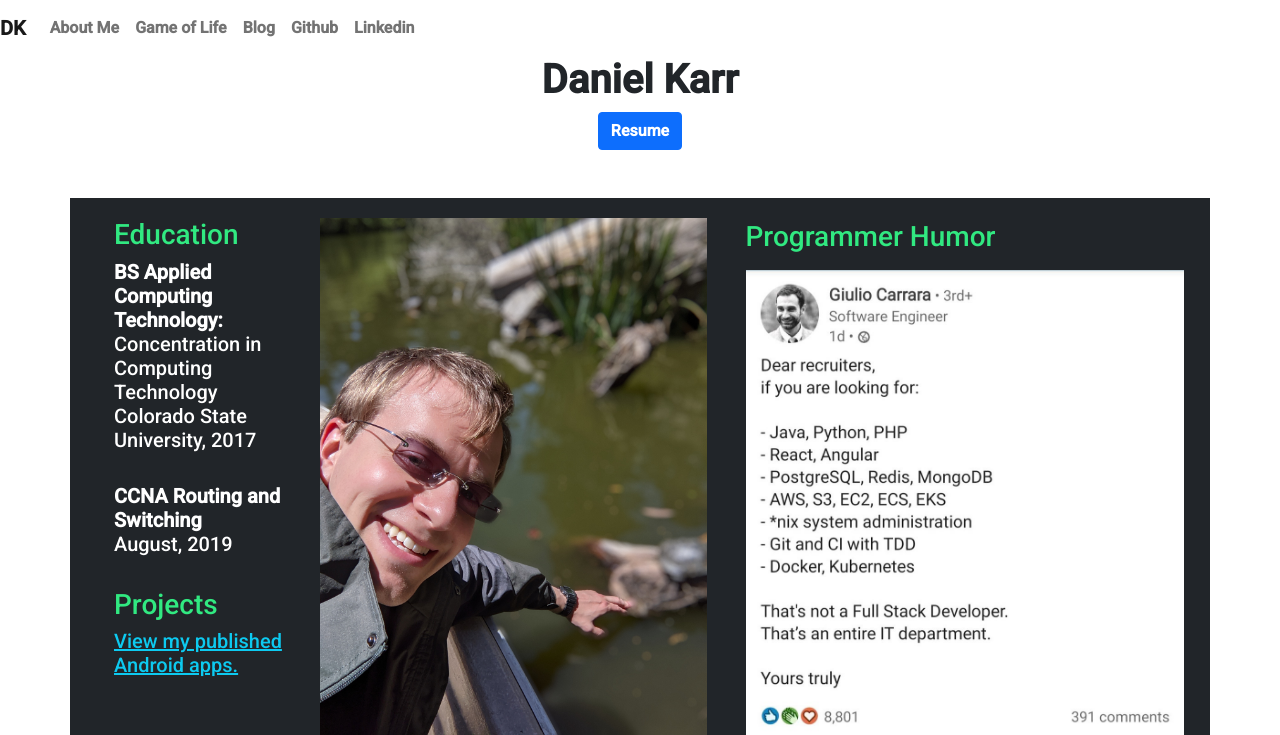
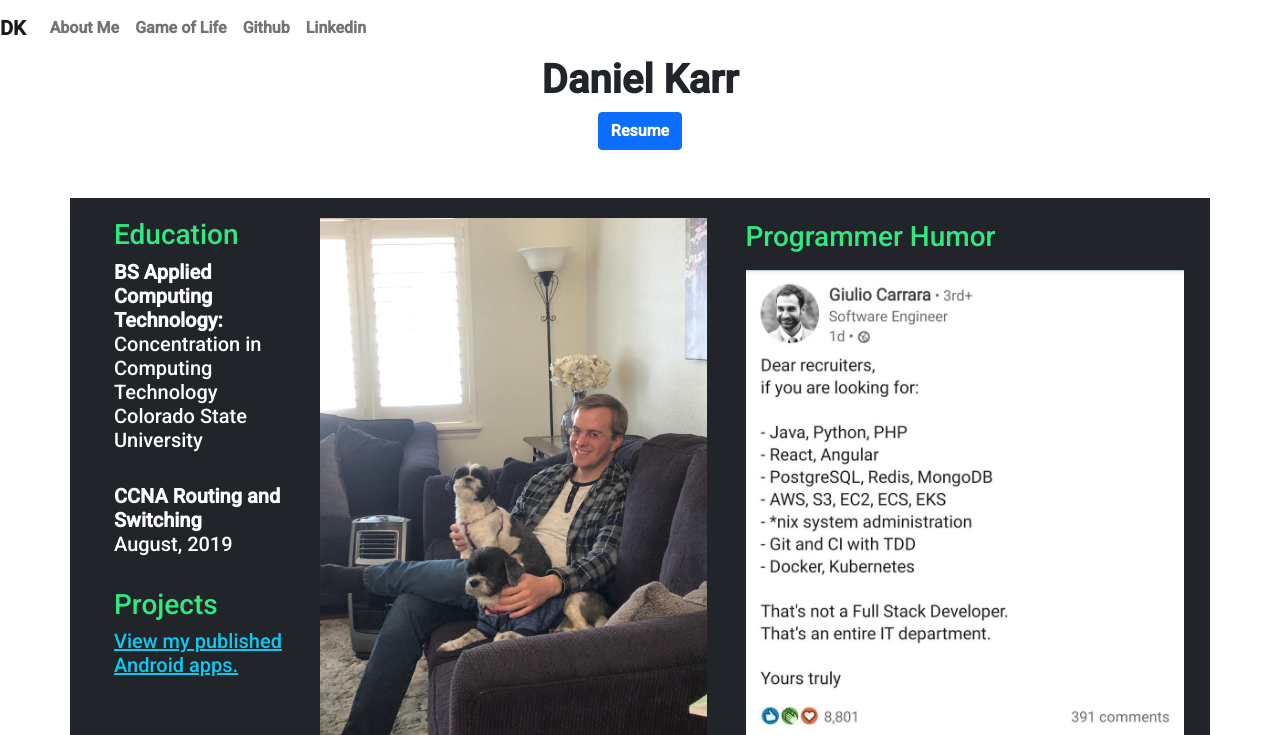
Before and after one commit to djkarr/django_project, a Django app: page / in a window 1280 px wide. Shown: the top 735 px of the page. Run offline with Django 3.2, Linux system fonts and the light colour scheme; parts of the project's set-up code (start-up, migrations or seed data) failed here and were passed over.

Commit message:
Removed Blog. Small changes elsewhere.

```diff
--- a/daniels_django_laboratory/urls.py
+++ b/daniels_django_laboratory/urls.py
@@ -17,7 +17,6 @@ from django.contrib import admin
 from django.urls import path
 from dashboard import views
 from game_of_life import views as gol_views
-from blog import views as blog_views
 from django.conf.urls.static import static
 from django.conf import settings
 
@@ -25,7 +24,6 @@ urlpatterns = [
     path('admin/', admin.site.urls),
     path('', views.dashboard, name="dashboard"),
     path('gameoflife/', gol_views.game_of_life, name="gameoflife"),
-    path('blog/', blog_views.blog, name="blog"),
 ]
 
 urlpatterns += static(settings.MEDIA_URL, document_root=settings.MEDIA_ROOT)
--- a/dashboard/templates/dashboard/base.html
+++ b/dashboard/templates/dashboard/base.html
@@ -36,9 +36,6 @@
                     <a class="nav-link" href="{% url 'gameoflife' %}">Game of Life</a>
                 </li>
                 <li class="nav-item">
-                    <a class="nav-link" href="{% url 'blog' %}">Blog</a>
-                </li>
-                <li class="nav-item">
                     <a class="nav-link" href="https://github.com/djkarr" target="_blank" rel="noopener noreferrer">Github</a>
                 </li>
                 <li class="nav-item">
--- a/dashboard/templates/dashboard/home.html
+++ b/dashboard/templates/dashboard/home.html
@@ -4,7 +4,6 @@
 <div class="container text-center">
     <h1 class="fw-bold">Daniel Karr</h1>
     <a href="{% static 'dashboard/DKResume.pdf' %}" target="_blank"><button id="resume_button" class="btn btn-primary fw-bold">Resume</button></a>
-    {% comment %} <a href="{% static 'dashboard/coverLetter.pdf' %}" target="_blank"><button id="cover_letter_button" class="btn btn-primary fw-bold">Cover Letter</button></a> {% endcomment %}
 </div>
 <br><br>
 
@@ -14,7 +13,7 @@
             <div class="row">
                 <div class="col col-4">
                     <h3 class="neonGreen">Education</h3>
-                    <h5 class=""><strong>BS Applied Computing Technology:</strong><br>Concentration in Computing Technology<br>Colorado State University, 2017</h5><br>
+                    <h5 class=""><strong>BS Applied Computing Technology:</strong><br>Concentration in Computing Technology<br>Colorado State University</h5><br>
                     <h5><strong>CCNA Routing and Switching</strong><br>August, 2019</h5><br>
                     <h3 class="neonGreen">Projects</h3>
                     <a class="link-info" href="https://play.google.com/store/apps/developer?id=DK+Mobile" target="_blank"><h5>View my published Android apps.</h5></a>
```
Also changed, not shown: media/dashboard/images/profilepic2.jpg, media/dashboard/images/profilepic4.jpg (deleted), 1 other file.
